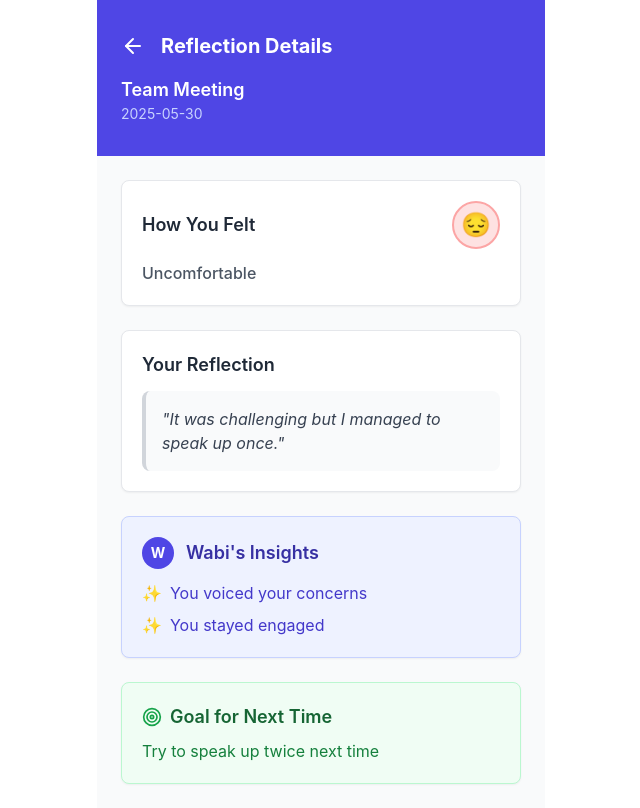
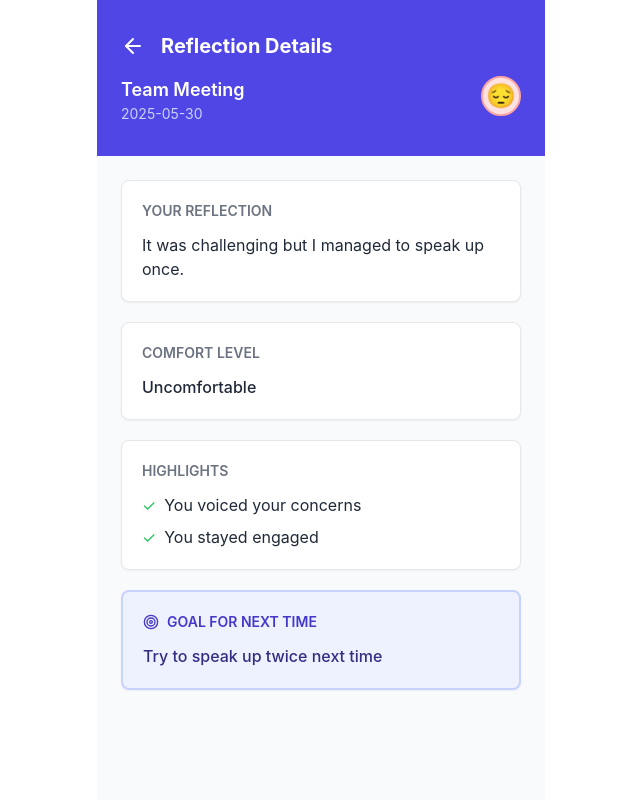
Before and after one commit to yeonkimwork-blip/wabi-app, a React (Vite) app: page / in a window 1280 px wide. Both pictures are taken after a click on the element 640 px from the left and 369 px from the top of the page. Shown: the whole page, without its empty margins (319-959 px from the left). Built offline with nearby package versions, Linux system fonts and the light colour scheme.

Commit message:
Add files via upload

```diff
--- a/src/App.jsx
+++ b/src/App.jsx
@@ -225,12 +225,20 @@ const getNextEvent = () => {
     const [userResponse, setUserResponse] = useState('');
     const [isAITyping, setIsAITyping] = useState(false);
     const [isSubmitting, setIsSubmitting] = useState(false);
+    const chatContainerRef = React.useRef(null);
 
     const emotions = [
       { emoji: '😔', label: 'Uncomfortable', bg: 'bg-red-50', border: 'border-red-200', selected: 'bg-red-100 border-red-400' },
       { emoji: '😐', label: 'Neutral', bg: 'bg-gray-50', border: 'border-gray-200', selected: 'bg-indigo-100 border-indigo-400' },
       { emoji: '🙂', label: 'Comfortable', bg: 'bg-green-50', border: 'border-green-200', selected: 'bg-green-100 border-green-400' }
     ];
+
+    // Auto-scroll to bottom when new messages appear
+    React.useEffect(() => {
+      if (chatContainerRef.current) {
+        chatContainerRef.current.scrollTop = chatContainerRef.current.scrollHeight;
+      }
+    }, [aiMessages, isAITyping]);
 
     const generateAIResponse = async (reflection, emotion, conversationHistory = []) => {
       setIsAITyping(true);
@@ -256,9 +264,11 @@ For FOLLOW-UP responses: If they engage further or give longer answers, you can
           ? conversationHistory
           : [{ role: "user", content: systemPrompt }];
 
-        const response = await fetch("/api/chat", {
+        const response = await fetch("https://api.anthropic.com/v1/messages", {
           method: "POST",
-          headers: {"Content-Type": "application/json"},
+          headers: {
+            "Content-Type": "application/json",
+          },
           body: JSON.stringify({
             model: "claude-sonnet-4-20250514",
             max_tokens: 1000,
@@ -316,6 +326,117 @@ For FOLLOW-UP responses: If they engage further or give longer answers, you can
       setAiMessages(prev => [...prev, { type: 'ai', content: aiResponseText }]);
     };
 
+    // Extract goal from the conversation - prioritize Wabi's suggestions
+    const extractGoalFromConversation = () => {
+      // If there's no meaningful conversation (only error messages), return default
+      const meaningfulMessages = aiMessages.filter(msg =>
+        msg.type === 'ai' &&
+        !msg.content.includes('having trouble connecting') &&
+        msg.content.length > 20
+      );
+
+      if (meaningfulMessages.length === 0) {
+        return 'Continue building social confidence';
+      }
+
+      // Strategy 1: Look for the last AI message that contains a concrete suggestion
+      // Usually this is after the user has engaged, so it's more specific
+      const aiSuggestions = aiMessages.filter(msg => msg.type === 'ai').reverse();
+
+      for (const msg of aiSuggestions) {
+        const content = msg.content;
+
+        // Look for patterns where Wabi suggests a goal
+        const suggestionPatterns = [
+          /how about (trying to |you try to |you )?([^?.!]+[?.!])/i,
+          /you could (try to |try )?([^?.!]+[?.!])/i,
+          /maybe (you could |try to |you can )?([^?.!]+[?.!])/i,
+          /why don't you (try to |try )?([^?.!]+[?.!])/i,
+          /what if you ([^?.!]+[?.!])/i,
+          /your goal.*could be[:\s]+([^?.!]+)/i,
+          /that sounds like a great goal[:\s-]+([^?.!]+)/i,
+          /so (?:your )?goal (?:is|could be) (?:to )?([^?.!]+)/i,
+          /let's (?:make|set) your goal[:\s]+([^?.!]+)/i,
+          /(?:next time|for next time),? (?:you could|maybe) ([^?.!]+)/i,
+        ];
+
+        for (const pattern of suggestionPatterns) {
+          const match = content.match(pattern);
+          if (match) {
+            let goal = match[match.length - 1].trim();
+
+            // Remove trailing punctuation
+            goal = goal.replace(/[?.!]+$/, '');
+
+            // Clean up the goal
+            goal = goal.replace(/^(to |you |will |can |could |would |should )/i, '');
+            goal = goal.trim();
+            goal = goal.charAt(0).toUpperCase() + goal.slice(1);
+
+            // Limit length
+            if (goal.length > 80) {
+              goal = goal.substring(0, 77) + '...';
+            }
+
+            if (goal.length > 10) {
+              return goal;
+            }
+          }
+        }
+      }
+
+      // Strategy 2: If patterns don't match, check if the last AI message itself
+      // looks like a refined goal (short, actionable statement)
+      const lastAIMessage = aiMessages.filter(msg => msg.type === 'ai').slice(-1)[0];
+      if (lastAIMessage && lastAIMessage.content.length < 100 && lastAIMessage.content.length > 15) {
+        const cleaned = lastAIMessage.content
+          .replace(/[?.!]+$/, '')
+          .replace(/^(okay,? |great!? |perfect!? |sounds good!? )/i, '')
+          .trim();
+
+        // Check if it doesn't end with a question mark (not a question)
+        if (!lastAIMessage.content.includes('?')) {
+          return cleaned.charAt(0).toUpperCase() + cleaned.slice(1);
+        }
+      }
+
+      // Strategy 3: If no clear suggestion found, look for user's stated goal
+      const userMessages = aiMessages.filter(msg => msg.type === 'user');
+      for (const msg of userMessages.reverse()) {
+        const lowerMsg = msg.content.toLowerCase().trim();
+        if (msg.content.length < 15) continue;
+        if (lowerMsg === 'yes' || lowerMsg === 'yeah' || lowerMsg === 'sure' ||
+            lowerMsg === 'okay' || lowerMsg === 'ok' || lowerMsg === 'no') continue;
+
+        let goal = msg.content.trim();
+
+        const prefixes = [
+          'i want to ', 'i will ', "i'll ", 'i would like to ',
+          'next time i will ', 'next time i want to ', "next time i'll ",
+          'i think i will ', 'i plan to ', 'maybe i can ', 'i can try to ',
+          'i could ', 'try to ', 'to '
+        ];
+
+        for (const prefix of prefixes) {
+          if (goal.toLowerCase().startsWith(prefix)) {
+            goal = goal.substring(prefix.length);
+            break;
+          }
+        }
+
+        goal = goal.charAt(0).toUpperCase() + goal.slice(1);
+        if (goal.length > 80) {
+          goal = goal.substring(0, 77) + '...';
+        }
+
+        if (goal.length > 10) {
+          return goal;
+        }
+      }
+
+      return 'Continue building social confidence';
+    };
+
     const saveReflection = () => {
       if (!selectedEmotion) {
         alert('Please select how you felt');
@@ -323,44 +444,21 @@ For FOLLOW-UP responses: If they engage further or give longer answers, you can
       }
 
       const firstAIMessage = aiMessages.find(msg => msg.type === 'ai')?.content || '';
-      const highlights = firstAIMessage
+
+      // Check if the AI response is an error message
+      const isErrorMessage = firstAIMessage.includes('having trouble connecting') ||
+                             firstAIMessage.includes('error') ||
+                             firstAIMessage.length < 20;
+
+      const highlights = isErrorMessage
+        ? ['You showed up', 'You engaged with the event', 'You took time to reflect']
+        : firstAIMessage
             .split('\n')
             .filter(line => line.trim().length > 0 && !line.includes('?'))
             .slice(0, 3);
 
-      let goalForNext = 'Continue building social confidence';
-      const userMessages = aiMessages.filter(msg => msg.type === 'user');
-
-      for (const msg of userMessages.map(m => m.content)) {
-        const lowerMsg = msg.toLowerCase().trim();
-        if (msg.length < 15) continue;
-        if (lowerMsg === 'yes' || lowerMsg === 'yeah' || lowerMsg === 'sure' ||
-            lowerMsg === 'okay' || lowerMsg === 'ok' || lowerMsg === 'no') continue;
-
-        goalForNext = msg;
-        let cleaned = goalForNext.trim();
-
-        const prefixes = [
-          'i want to ', 'i will ', "i'll ", 'i would like to ',
-          'next time i will ', 'next time i want to ', "next time i'll ",
-          'i think i will ', 'i plan to ', 'maybe i can ', 'i can try to ',
-          'i could ', 'try to '
-        ];
-
-        for (const prefix of prefixes) {
-          if (cleaned.toLowerCase().startsWith(prefix)) {
-            cleaned = cleaned.substring(prefix.length);
-            break;
-          }
-        }
-
-        cleaned = cleaned.charAt(0).toUpperCase() + cleaned.slice(1);
-        if (cleaned.length > 120) {
-          cleaned = cleaned.substring(0, 117) + '...';
-        }
-        goalForNext = cleaned;
-        break;
-      }
+      // Extract the goal from the conversation (prioritizes Wabi's suggestions)
+      const goalForNext = extractGoalFromConversation();
 
       let emotionBg, emotionBorder;
       if (selectedEmotion.emoji === '😔') {
@@ -455,80 +553,55 @@ For FOLLOW-UP responses: If they engage further or give longer answers, you can
               <button
                 onClick={handleInitialSubmit}
                 disabled={isSubmitting}
-                className="w-full bg-indigo-600 text-white py-3 px-4 rounded-lg font-medium hover:bg-indigo-700 disabled:bg-indigo-400 disabled:cursor-not-allowed transition-colors shadow-sm"
+                className="w-full bg-indigo-600 text-white py-3 px-4 rounded-lg font-medium hover:bg-indigo-700 disabled:opacity-50 disabled:cursor-not-allowed"
               >
-                {isSubmitting ? 'Sending to Wabi...' : 'Submit Reflection'}
+                {isSubmitting ? 'Processing...' : 'Continue'}
               </button>
             </>
           ) : (
             <>
               <div className="bg-white rounded-lg p-5 border border-gray-200 shadow-sm">
-                <h3 className="text-sm font-semibold text-gray-500 uppercase tracking-wide mb-4">
-                  Conversation with Wabi
-                </h3>
-                <div className="space-y-4">
-                  {aiMessages.map((message, index) => (
                 <div
-                      key={index}
-                      className={`flex ${message.type === 'user' ? 'justify-end' : 'justify-start'}`}
+                  ref={chatContainerRef}
+                  className="space-y-4 max-h-[60vh] overflow-y-auto scroll-smooth"
                 >
-                      <div className={`max-w-[85%] px-4 py-3 rounded-lg ${
+                  {aiMessages.map((message, idx) => (
+                    <div
+                      key={idx}
+                      className={`${
                         message.type === 'ai'
-                          ? 'bg-indigo-50 border border-indigo-200'
-                          : 'bg-gray-100'
-                      }`}>
-                        {message.type === 'ai' && (
-                          <div className="flex items-center mb-2">
-                            <div className="w-6 h-6 bg-indigo-600 rounded-full flex items-center justify-center mr-2">
-                              <span className="text-white text-xs font-bold">W</span>
-                            </div>
-                            <span className="text-indigo-700 font-semibold text-sm">Wabi</span>
-                          </div>
-                        )}
-                        <p className="text-gray-700 text-sm leading-relaxed whitespace-pre-line">
-                          {message.content}
-                        </p>
-                      </div>
+                          ? 'bg-indigo-50 text-gray-800'
+                          : 'bg-gray-100 text-gray-800 ml-8'
+                      } p-4 rounded-lg`}
+                    >
+                      <p className="text-sm whitespace-pre-wrap leading-relaxed">{message.content}</p>
                     </div>
                   ))}
-
                   {isAITyping && (
-                    <div className="flex justify-start">
-                      <div className="px-4 py-3 rounded-lg bg-indigo-50 border border-indigo-200">
-                        <div className="flex items-center mb-2">
-                          <div className="w-6 h-6 bg-indigo-600 rounded-full flex items-center justify-center mr-2">
-                            <span className="text-white text-xs font-bold">W</span>
-                          </div>
-                          <span className="text-indigo-700 font-semibold text-sm">Wabi</span>
-                        </div>
-                        <div className="flex space-x-1">
+                    <div className="bg-indigo-50 p-4 rounded-lg">
+                      <div className="flex space-x-2">
                         <div className="w-2 h-2 bg-indigo-400 rounded-full animate-bounce"></div>
-                          <div className="w-2 h-2 bg-indigo-400 rounded-full animate-bounce" style={{animationDelay: '150ms'}}></div>
-                          <div className="w-2 h-2 bg-indigo-400 rounded-full animate-bounce" style={{animationDelay: '300ms'}}></div>
-                        </div>
+                        <div className="w-2 h-2 bg-indigo-400 rounded-full animate-bounce" style={{animationDelay: '0.1s'}}></div>
+                        <div className="w-2 h-2 bg-indigo-400 rounded-full animate-bounce" style={{animationDelay: '0.2s'}}></div>
                       </div>
                     </div>
                   )}
                 </div>
               </div>
 
-              {!isAITyping && aiMessages.length > 0 && (
-                <div className="bg-white rounded-lg p-5 border border-gray-200 shadow-sm space-y-3">
-                  <h3 className="text-sm font-semibold text-gray-500 uppercase tracking-wide mb-3">
-                    Continue the conversation
-                  </h3>
               <div className="flex space-x-2">
                 <input
                   type="text"
                   value={userResponse}
                   onChange={(e) => setUserResponse(e.target.value)}
                   onKeyPress={(e) => e.key === 'Enter' && handleUserResponse()}
+                  placeholder="Type your response..."
                   className="flex-1 p-3 border border-gray-300 rounded-lg focus:ring-2 focus:ring-indigo-500"
-                      placeholder="Share your thoughts..."
                 />
                 <button
                   onClick={handleUserResponse}
-                      className="bg-indigo-600 text-white p-3 rounded-lg hover:bg-indigo-700"
+                  disabled={isAITyping}
+                  className="bg-indigo-600 text-white p-3 rounded-lg hover:bg-indigo-700 disabled:opacity-50 disabled:cursor-not-allowed"
                 >
                   <Send size={20} />
                 </button>
@@ -538,10 +611,8 @@ For FOLLOW-UP responses: If they engage further or give longer answers, you can
                 onClick={saveReflection}
                 className="w-full bg-green-600 text-white py-3 px-4 rounded-lg font-medium hover:bg-green-700"
               >
-                    Save & Return Home
+                Save Reflection
               </button>
-                </div>
-              )}
             </>
           )}
         </div>
@@ -554,7 +625,7 @@ For FOLLOW-UP responses: If they engage further or give longer answers, you can
 
     if (!reflection) {
       return (
-        <div className="min-h-screen bg-gray-50 flex items-center justify-center">
+        <div className="min-h-screen bg-gray-50 p-6">
           <p className="text-gray-500">Reflection not found</p>
         </div>
       );
@@ -569,56 +640,47 @@ For FOLLOW-UP responses: If they engage further or give longer answers, you can
             </button>
             <h1 className="text-xl font-bold">Reflection Details</h1>
           </div>
+          <div className="flex justify-between items-start">
             <div>
               <h2 className="text-lg font-semibold">{reflection.eventName}</h2>
               <p className="text-indigo-200 text-sm">{reflection.date}</p>
             </div>
-        </div>
-
-        <div className="px-6 py-6 space-y-6">
-          <div className="bg-white rounded-lg p-5 border border-gray-200 shadow-sm">
-            <div className="flex items-center justify-between mb-3">
-              <h3 className="text-lg font-semibold text-gray-800">How You Felt</h3>
-              <div className={`w-12 h-12 rounded-full flex items-center justify-center ${reflection.emotionBg} border-2 ${reflection.emotionBorder}`}>
+            <div className={`w-10 h-10 rounded-full flex items-center justify-center ${reflection.emotionBg} ${reflection.emotionBorder} border-2`}>
               <span className="text-2xl">{reflection.emotion}</span>
             </div>
           </div>
-            <p className="text-gray-600 font-medium">{reflection.comfortLevel}</p>
+        </div>
+
+        <div className="px-6 py-6 space-y-5">
+          <div className="bg-white rounded-lg p-5 border border-gray-200 shadow-sm">
+            <h3 className="text-sm font-semibold text-gray-500 uppercase mb-3">Your Reflection</h3>
+            <p className="text-gray-800">{reflection.fullReflection}</p>
           </div>
 
           <div className="bg-white rounded-lg p-5 border border-gray-200 shadow-sm">
-            <h3 className="text-lg font-semibold text-gray-800 mb-3">Your Reflection</h3>
-            <div className="bg-gray-50 p-4 rounded-lg border-l-4 border-gray-300">
-              <p className="text-gray-700 italic">"{reflection.fullReflection}"</p>
-            </div>
+            <h3 className="text-sm font-semibold text-gray-500 uppercase mb-3">Comfort Level</h3>
+            <p className="text-gray-800 font-medium">{reflection.comfortLevel}</p>
           </div>
 
-          <div className="bg-indigo-50 rounded-lg p-5 border border-indigo-200 shadow-sm">
-            <div className="flex items-center mb-3">
-              <div className="w-8 h-8 bg-indigo-600 rounded-full flex items-center justify-center mr-3">
-                <span className="text-white text-sm font-bold">W</span>
-              </div>
-              <h3 className="text-lg font-semibold text-indigo-800">Wabi's Insights</h3>
-            </div>
-            <div className="space-y-2">
-              {reflection.aiHighlights.map((highlight, index) => (
-                <div key={index} className="flex items-start">
-                  <span className="text-indigo-500 mr-2">✨</span>
-                  <p className="text-indigo-700">{highlight}</p>
-                </div>
+          <div className="bg-white rounded-lg p-5 border border-gray-200 shadow-sm">
+            <h3 className="text-sm font-semibold text-gray-500 uppercase mb-3">Highlights</h3>
+            <ul className="space-y-2">
+              {reflection.aiHighlights.map((highlight, idx) => (
+                <li key={idx} className="flex items-start">
+                  <span className="text-green-500 mr-2">✓</span>
+                  <span className="text-gray-800">{highlight}</span>
+                </li>
               ))}
-            </div>
+            </ul>
           </div>
 
-          {reflection.goalForNext && (
-            <div className="bg-green-50 rounded-lg p-5 border border-green-200 shadow-sm">
-              <div className="flex items-center mb-2">
-                <Target size={20} className="text-green-600 mr-2" />
-                <h3 className="text-lg font-semibold text-green-800">Goal for Next Time</h3>
+          <div className="bg-indigo-50 rounded-lg p-5 border-2 border-indigo-200 shadow-sm">
+            <h3 className="text-sm font-semibold text-indigo-700 uppercase mb-3 flex items-center">
+              <Target size={16} className="mr-2" />
+              Goal for Next Time
+            </h3>
+            <p className="text-indigo-900 font-medium">{reflection.goalForNext}</p>
           </div>
-              <p className="text-green-700">{reflection.goalForNext}</p>
-            </div>
-          )}
         </div>
       </div>
     );
@@ -826,9 +888,9 @@ For FOLLOW-UP responses: If they engage further or give longer answers, you can
   return (
     <div className="max-w-md mx-auto bg-white min-h-screen">
       {renderScreen()}
-      {
-        (currentScreen === 'home' || currentScreen === 'events') && <TabNavigation activeTab={currentScreen} onTabChange={setCurrentScreen} />}
+      {(currentScreen === 'home' || currentScreen === 'events') && <TabNavigation activeTab={currentScreen} onTabChange={setCurrentScreen} />}
     </div>
   );
 }
+
 export default App;
```
Lines whose indentation alone changed are shown as unchanged.
